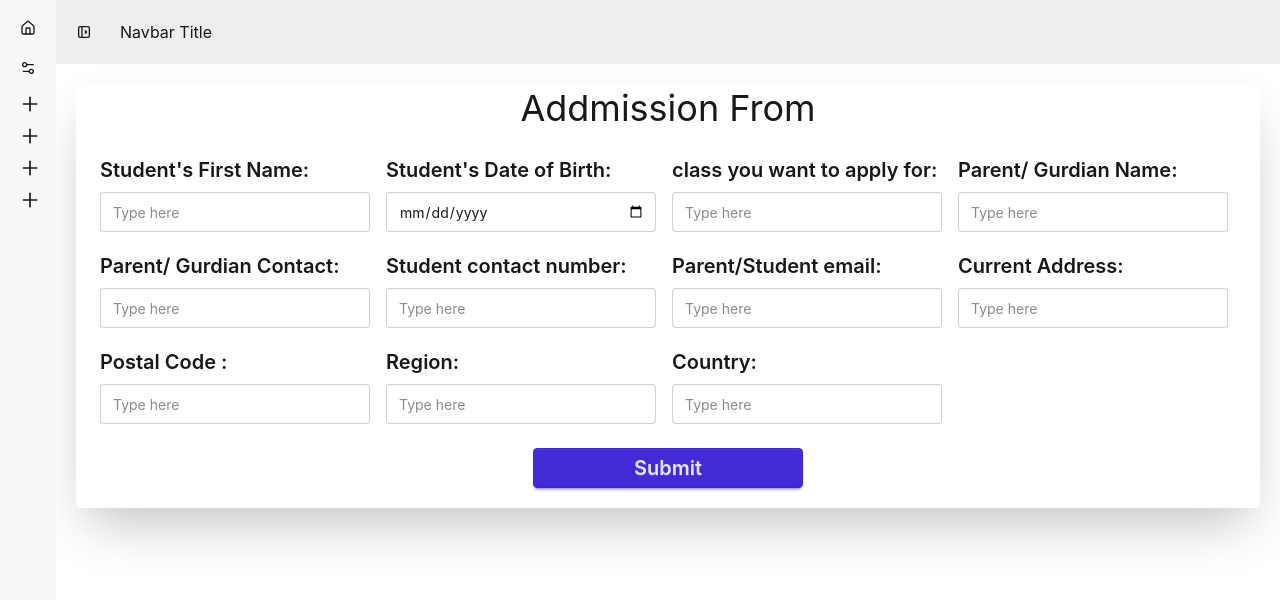
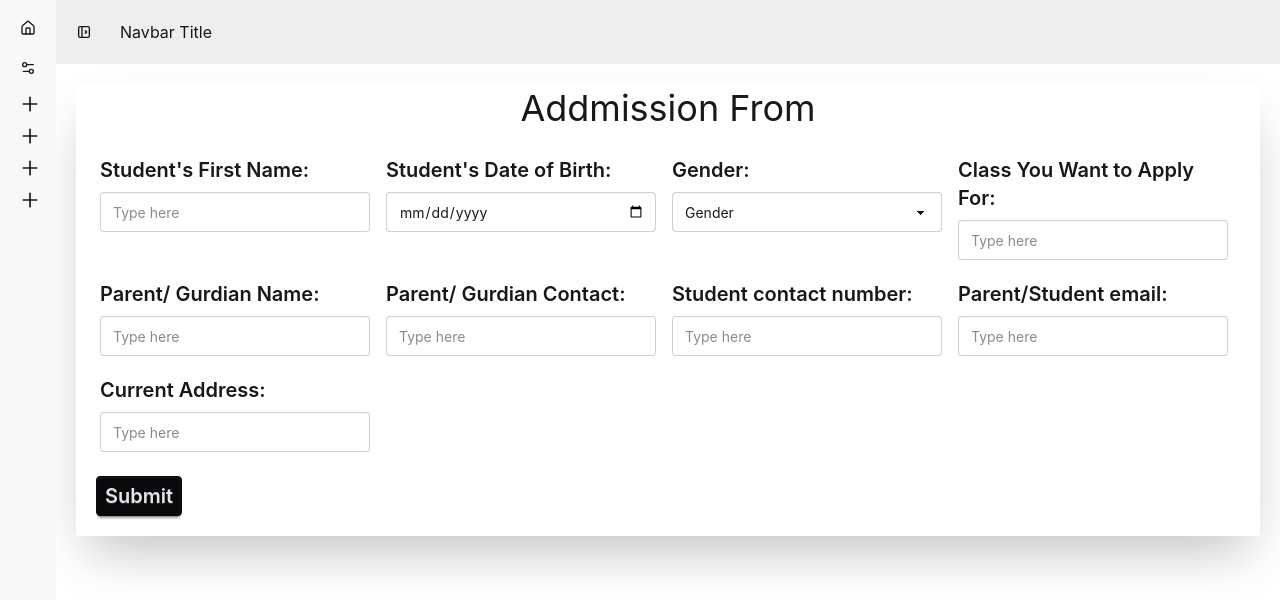
Before and after one commit to salararain/School-management-system, a React (Vite) app: page /addnewstudent in a window 1280 px wide. Shown: the top 600 px of the page. Built offline with nearby package versions, Linux system fonts and the light colour scheme.

Commit message:
add redux in students

```diff
--- a/src/pages/AddNewStudent.jsx
+++ b/src/pages/AddNewStudent.jsx
@@ -4,28 +4,45 @@ import { useSelector, useDispatch } from "react-redux";
 import { AddStudent } from "../redux/slices/AddStudentSlice";
 
 const AddNewStudent = () => {
- const Dispach =  useDispatch();
+  const dispatch = useDispatch();
 
- const studentReducer = useSelector((state) => state.AddStudentreducer);
+  // const studentReducer = useSelector((state) => state.addStudent);
 
-  const onSubmitForm = (event) =>{
+  const onSubmitForm = (event) => {
     event.preventDefault();
-          console.log("form Submited")
-          Dispach(AddStudent(studentData))
+    if(!studentData.StudentFirstName || !studentData.StudentDateOfBirth ){
+      alert("Please fill the required fields")
+      return;
+    }
+
+    dispatch(AddStudent(studentData))
+
+    setStudentData({  StudentFirstName: "",
+    StudentDateOfBirth: "",
+    Gender: "",
+    StudentClass: "",
+    ParentGuardianName: "",
+    ParentGuardianContact: "",
+    StudentContactNumber: "",
+    ParentStudentEmail: "",
+    CurrentAddress: "",
+  })
   }
 
   const [studentData, setStudentData] = useState({
-    StudentFirstName: " ",
+    StudentFirstName: "",
     StudentDateOfBirth: "",
-    ClassYouWantToApplyFor: "",
+    Gender: "",
+    StudentClass: "",
     ParentGuardianName: "",
     ParentGuardianContact: "",
-    StudentContactNumber: ""
+    StudentContactNumber: "",
+    ParentStudentEmail: "",
+    CurrentAddress: "",
   });
-   const onHandelStudentData = (event, propertyName) =>{
-    setStudentData((prevData) => ({...prevData, [propertyName]: event.target.value}))
-   }
-
+  const onHandelStudentData = (event, propertyName) => {
+    setStudentData((prevData) => ({ ...prevData, [propertyName]: event.target.value }))
+  };
 
   return (
     <div className="w-[100%] h-[full] flex justify-center items-center">
@@ -33,81 +50,103 @@ const AddNewStudent = () => {
         <h1 className="text-center text-4xl">Addmission From</h1>
         <form onSubmit={onSubmitForm}>
           <div className="grid grid-cols-4 m-4  max-[1200px]:grid-cols-3 max-[800px]:grid-cols-2 max-[450px]:grid-cols-1">
-          <fieldset className="fieldset  m-1  w-[270px]   max-[850px]:w-52 max-[650px]:w-48 max-[450px]:w-full">
+
+            <fieldset className="fieldset m-1 w-[270px] max-[850px]:w-52 max-[650px]:w-48 max-[450px]:w-full">
               <legend className="fieldset-legend text-left text-xl max-[850px]:text-base max-[650px]:text-sm max-[450px]:text-xl">Student's First Name:</legend>
               <input
                 type="text"
                 className="input w-full "
                 placeholder="Type here"
-                   onChange={(event) => {onHandelStudentData(event, 'StudentFirstName')}}
+                value={studentData.StudentFirstName}
+                onChange={(event) => { onHandelStudentData(event, 'StudentFirstName') }}
+              />
+            </fieldset>
+
+            <fieldset className="fieldset m-1 w-[270px] max-[850px]:w-52 max-[650px]:w-48 max-[450px]:w-full ">
+              <legend className="fieldset-legend text-left text-xl max-[850px]:text-base max-[650px]:text-sm max-[450px]:text-xl">Student's Date of Birth:</legend>
+              <input type="date"
+                className="input w-full"
+                placeholder="Type here"
+                value={studentData.StudentDateOfBirth}
+
+                onChange={(event) => { onHandelStudentData(event, 'StudentDateOfBirth') }}
               />
             </fieldset>
 
             <fieldset className="fieldset  m-1 w-[270px]  max-[850px]:w-52 max-[650px]:w-48 max-[450px]:w-full ">
-            <legend className="fieldset-legend text-left text-xl max-[850px]:text-base max-[650px]:text-sm max-[450px]:text-xl">Student's Date of Birth:</legend>
-            <input type="date" className="input w-full " placeholder="Type here"
-             onChange={(event) => {onHandelStudentData(event, 'StudentDateOfBirth')}}
+              <legend className="fieldset-legend text-left text-xl max-[850px]:text-base max-[650px]:text-sm max-[450px]:text-xl">Gender:</legend>
+              <select
+                className="select select-bordered w-full"
+                value={studentData.Gender}
+                onChange={(event) => { onHandelStudentData(event, 'Gender') }}
+              >
+                <option value="" disabled>Gender</option>
+                <option value="Male">Male</option>
+                <option value="Female">Female</option>
+              </select>
+            </fieldset>
+
+            <fieldset className="fieldset  m-1 w-[270px]  max-[850px]:w-52 max-[650px]:w-48 max-[450px]:w-full ">
+              <legend className="fieldset-legend text-left text-xl max-[850px]:text-base max-[650px]:text-sm max-[450px]:text-xl">Class You Want to Apply For:</legend>
+              <input type="text"
+                className="input w-full"
+                placeholder="Type here"
+                value={studentData.StudentClass}
+                onChange={(event) => { onHandelStudentData(event, 'StudentClass') }}
               />
-
-          </fieldset>
-          <fieldset className="fieldset  m-1 w-[270px]  max-[850px]:w-52 max-[650px]:w-48 max-[450px]:w-full ">
-            <legend className="fieldset-legend text-left text-xl max-[850px]:text-base max-[650px]:text-sm max-[450px]:text-xl">class you want to apply for:</legend>
-            <input type="text" className="input w-full " placeholder="Type here"
-            onChange={(event) => {onHandelStudentData(event, 'ClassYouWantToApplyFor')}}
-            />
-
             </fieldset>
 
             <fieldset className="fieldset  m-1  w-[270px]   max-[850px]:w-52 max-[650px]:w-48 max-[450px]:w-full">
               <legend className="fieldset-legend text-left text-xl max-[850px]:text-base max-[650px]:text-sm max-[450px]:text-xl">Parent/ Gurdian Name:</legend>
-            <input type="text" className="input w-full " placeholder="Type here"
-             onChange={(event) => {onHandelStudentData(event, 'ParentGuardianName')}}
+              <input type="text"
+                className="input w-full "
+                placeholder="Type here"
+                value={studentData.ParentGuardianName}
+                onChange={(event) => { onHandelStudentData(event, 'ParentGuardianName') }}
               />
             </fieldset>
+
             <fieldset className="fieldset  m-1 w-[270px] max-[850px]:w-52 max-[650px]:w-48 max-[450px]:w-full ">
               <legend className="fieldset-legend text-left text-xl max-[850px]:text-base max-[650px]:text-sm max-[450px]:text-xl">Parent/ Gurdian Contact:</legend>
-            <input type="text" className="input w-full " placeholder="Type here" onChange={(event) => {onHandelStudentData(event, 'ParentGuardianContact')}} />
+              <input type="text"
+                className="input w-full "
+                placeholder="Type here"
+                value={studentData.ParentGuardianContact}
+                onChange={(event) => { onHandelStudentData(event, 'ParentGuardianContact') }} />
+            </fieldset>
 
-          </fieldset>
             <fieldset className="fieldset  m-1 w-[270px]  max-[850px]:w-52 max-[650px]:w-48 max-[450px]:w-full ">
               <legend className="fieldset-legend text-left text-xl max-[850px]:text-base max-[650px]:text-sm max-[450px]:text-xl">Student contact number:</legend>
-            <input type="text" className="input w-full " placeholder="Type here" onChange={(event) => {onHandelStudentData(event, 'StudentContactNumber')}} />
-
-          </fieldset>
-          <fieldset className="fieldset  m-1 w-[270px]  max-[850px]:w-52 max-[650px]:w-48 max-[450px]:w-full ">
-            <legend className="fieldset-legend text-left text-xl max-[850px]:text-base max-[650px]:text-sm max-[450px]:text-xl">Parent/Student email:</legend>
-            <input type="email" className="input w-full  " placeholder="Type here" onChange={(event) => {onHandelStudentData(event, 'StudentEmail')}} />
+              <input type="text" className="input w-full " placeholder="Type here" value={studentData.StudentContactNumber} onChange={(event) => { onHandelStudentData(event, 'StudentContactNumber') }} />
 
             </fieldset>
 
-                    <fieldset className="fieldset  m-1  w-[270px]   max-[850px]:w-52 max-[650px]:w-48 max-[450px]:w-full">
+            <fieldset className="fieldset  m-1 w-[270px]  max-[850px]:w-52 max-[650px]:w-48 max-[450px]:w-full ">
+              <legend className="fieldset-legend text-left text-xl max-[850px]:text-base max-[650px]:text-sm max-[450px]:text-xl">Parent/Student email:</legend>
+              <input type="email"
+                className="input w-full  "
+                placeholder="Type here"
+                value={studentData.ParentStudentEmail}
+                onChange={(event) => { onHandelStudentData(event, 'ParentStudentEmail') }}
+              />
+            </fieldset>
+
+            <fieldset className="fieldset m-1 w-[270px] max-[850px]:w-52 max-[650px]:w-48 max-[450px]:w-full">
               <legend className="fieldset-legend text-left text-xl max-[850px]:text-base max-[650px]:text-sm max-[450px]:text-xl">Current Address:</legend>
-            <input type="text" className="input w-full " placeholder="Type here" onChange={(event) => {onHandelStudentData(event, 'CurrentAddress')}} />
+              <input type="text"
+                className="input w-full "
+                placeholder="Type here"
+                value={studentData.CurrentAddress}
+                onChange={(event) => { onHandelStudentData(event, 'CurrentAddress') }} />
             </fieldset>
-          <fieldset className="fieldset  m-1 w-[270px] max-[850px]:w-52 max-[650px]:w-48 max-[450px]:w-full ">
-            <legend className="fieldset-legend text-left text-xl max-[850px]:text-base max-[650px]:text-sm max-[450px]:text-xl">Postal Code :</legend>
-            <input type="text" className="input w-full " placeholder="Type here"
-            onChange={(event) => {onHandelStudentData(event, 'PostalCode')}} />
 
-          </fieldset>
-          <fieldset className="fieldset  m-1 w-[270px]  max-[850px]:w-52 max-[650px]:w-48 max-[450px]:w-full ">
-            <legend className="fieldset-legend text-left text-xl max-[850px]:text-base max-[650px]:text-sm max-[450px]:text-xl">Region:</legend>
-            <input type="text" className="input w-full  " placeholder="Type here" onChange={(event) => {onHandelStudentData(event, 'Region')}} />
-
-          </fieldset>
-          <fieldset className="fieldset  m-1 w-[270px]  max-[850px]:w-52 max-[650px]:w-48 max-[450px]:w-full ">
-            <legend className="fieldset-legend text-left text-xl max-[850px]:text-base max-[650px]:text-sm max-[450px]:text-xl">Country:</legend>
-            <input type="text" className="input w-full  " placeholder="Type here" onChange={(event) => {onHandelStudentData(event, 'Country')}} />
-
-          </fieldset>
           </div>
 
-        <div className="btnn-container flex justify-center items-end  m-4 ">
-          <button className="btn btn-primary  w-[270px]  max-[850px]:w-52 max-[650px]:w-48 max-[450px]:w-full p-1  text-xl max-[850px]:text-base max-[650px]:text-sm max-[450px]:text-xl">Submit</button>
+          <div className="btnn-container flex justify-start items-Start  m-4 ">
+            <button className="btn btn-neutral p-2 text-xl">Submit</button>
           </div>
+
         </form>
-
-
       </div>
     </div>
   )
--- a/src/pages/AddTeachers.jsx
+++ b/src/pages/AddTeachers.jsx
@@ -1,47 +1,49 @@
 const AddTeachers = () => {
     return (
-        <div className="w-[100%] h-[full]  shadow-2xl m-1 rounded">
+        <div className="w-[100%] h-[full] shadow-2xl m-1 rounded">
             <h1 className="text-center text-4xl">Add Teachers</h1>
-            <div className="grid grid-cols-4 m-4  max-[1200px]:grid-cols-3 max-[800px]:grid-cols-2 max-[450px]:grid-cols-1">
-                <fieldset className="fieldset  m-1  w-[270px]   max-[850px]:w-52 max-[650px]:w-48 max-[450px]:w-full">
-                    <legend className="fieldset-legend text-left text-xl max-[850px]:text-base max-[650px]:text-sm max-[450px]:text-xl">Enter Your First Name:</legend>
+            <div className="grid grid-cols-4 m-4 max-[1200px]:grid-cols-3 max-[800px]:grid-cols-2 max-[450px]:grid-cols-1">
+                <fieldset className="fieldset m-1 w-[270px] max-[850px]:w-52 max-[650px]:w-48 max-[450px]:w-full">
+                  <legend className="fieldset-legend text-left text-xl max-[850px]:text-base max-[650px]:text-sm max-[450px]:text-xl">Enter Your First Name:</legend>
                     <input type="text" className="input w-full " placeholder="Type here" />
                 </fieldset>
-                <fieldset className="fieldset  m-1 w-[270px]  max-[850px]:w-52 max-[650px]:w-48 max-[450px]:w-full ">
+
+                <fieldset className="fieldset m-1 w-[270px] max-[850px]:w-52 max-[650px]:w-48 max-[450px]:w-full">
                     <legend className="fieldset-legend text-left text-xl max-[850px]:text-base max-[650px]:text-sm max-[450px]:text-xl">Enter Your Date of Birth:</legend>
                     <input type="date" className="input w-full " placeholder="Type here" />
+                </fieldset>
 
-                </fieldset>
-                <fieldset className="fieldset  m-1 w-[270px]  max-[850px]:w-52 max-[650px]:w-48 max-[450px]:w-full ">
+                <fieldset className="fieldset m-1 w-[270px] max-[850px]:w-52 max-[650px]:w-48 max-[450px]:w-full">
                     <legend className="fieldset-legend text-left text-xl max-[850px]:text-base max-[650px]:text-sm max-[450px]:text-xl">Enter Your Qualification:</legend>
                     <input type="text" className="input w-full " placeholder="Type here" />
-
                 </fieldset>
 
-                <fieldset className="fieldset  m-1  w-[270px]   max-[850px]:w-52 max-[650px]:w-48 max-[450px]:w-full">
+                <fieldset className="fieldset m-1 w-[270px] max-[850px]:w-52 max-[650px]:w-48 max-[450px]:w-full">
                     <legend className="fieldset-legend text-left text-xl max-[850px]:text-base max-[650px]:text-sm max-[450px]:text-xl">Any Teaching Exprience:</legend>
                     <input type="text" className="input w-full " placeholder="Type here" />
                 </fieldset>
-                <fieldset className="fieldset  m-1 w-[270px] max-[850px]:w-52 max-[650px]:w-48 max-[450px]:w-full ">
+
+                <fieldset className="fieldset m-1 w-[270px] max-[850px]:w-52 max-[650px]:w-48 max-[450px]:w-full">
                     <legend className="fieldset-legend text-left text-xl max-[850px]:text-base max-[650px]:text-sm max-[450px]:text-xl">Enter Your  Address:</legend>
                     <input type="text" className="input w-full " placeholder="Type here" />
+                </fieldset>
 
-                </fieldset>
-                <fieldset className="fieldset  m-1 w-[270px]  max-[850px]:w-52 max-[650px]:w-48 max-[450px]:w-full ">
+                <fieldset className="fieldset m-1 w-[270px] max-[850px]:w-52 max-[650px]:w-48 max-[450px]:w-full">
                     <legend className="fieldset-legend text-left text-xl max-[850px]:text-base max-[650px]:text-sm max-[450px]:text-xl">Enter Your Contact Number:</legend>
                     <input type="text" className="input w-full " placeholder="Type here" />
+                </fieldset>
 
-                </fieldset>
-                <fieldset className="fieldset  m-1 w-[270px]  max-[850px]:w-52 max-[650px]:w-48 max-[450px]:w-full ">
+                <fieldset className="fieldset m-1 w-[270px] max-[850px]:w-52 max-[650px]:w-48 max-[450px]:w-full">
                     <legend className="fieldset-legend text-left text-xl max-[850px]:text-base max-[650px]:text-sm max-[450px]:text-xl">Enter Your Email:</legend>
                     <input type="email" className="input w-full  " placeholder="Type here" />
-
                 </fieldset>
 
             </div>
+
             <div className="btnn-container flex justify-start items-start m-4 ">
-                <button className="btn btn-primary p-3  text-xl max-[850px]:text-base max-[650px]:text-sm max-[450px]:text-xl m-4">Submit</button>
+                <button className="btn btn-neutral p-3  text-xl m-4">Submit</button>
             </div>
+
         </div>
     )
 }
--- /dev/null
+++ b/src/redux/slices/TeacherDataSlice.js
@@ -0,0 +1,18 @@
+import { createSlice } from "@reduxjs/toolkit";
+import AddTeachers from "../../pages/AddTeachers"; // naam change
+
+const initialState = [];
+
+const TeacherdataSlice = createSlice({
+    name: "Teacherdata",
+    initialState,
+    reducers: {
+        addTeacher: (state, action) => {},
+        updateTeachers: (state, action) => {},
+        deleteTeachers: (state, action) => {}
+    }
+});
+
+export const { addTeacher, updateTeachers, deleteTeachers } = TeacherdataSlice.actions;
+
+export default TeacherdataSlice.reducer;
--- a/src/redux/store.js
+++ b/src/redux/store.js
@@ -1,10 +1,11 @@
-
+import Teacherdatareducer from "./slices/TeacherDataSlice";
 import AddStudentreducer from "./slices/AddStudentSlice";
 import { configureStore } from "@reduxjs/toolkit";
 
-const Store = configureStore ({
+const Store = configureStore({
     reducer: {
-     AddStudentreducer
+        addStudent: AddStudentreducer,
+        teacherdata: Teacherdatareducer
     }
 });
 export default Store;
```
Lines whose indentation alone changed are shown as unchanged.
